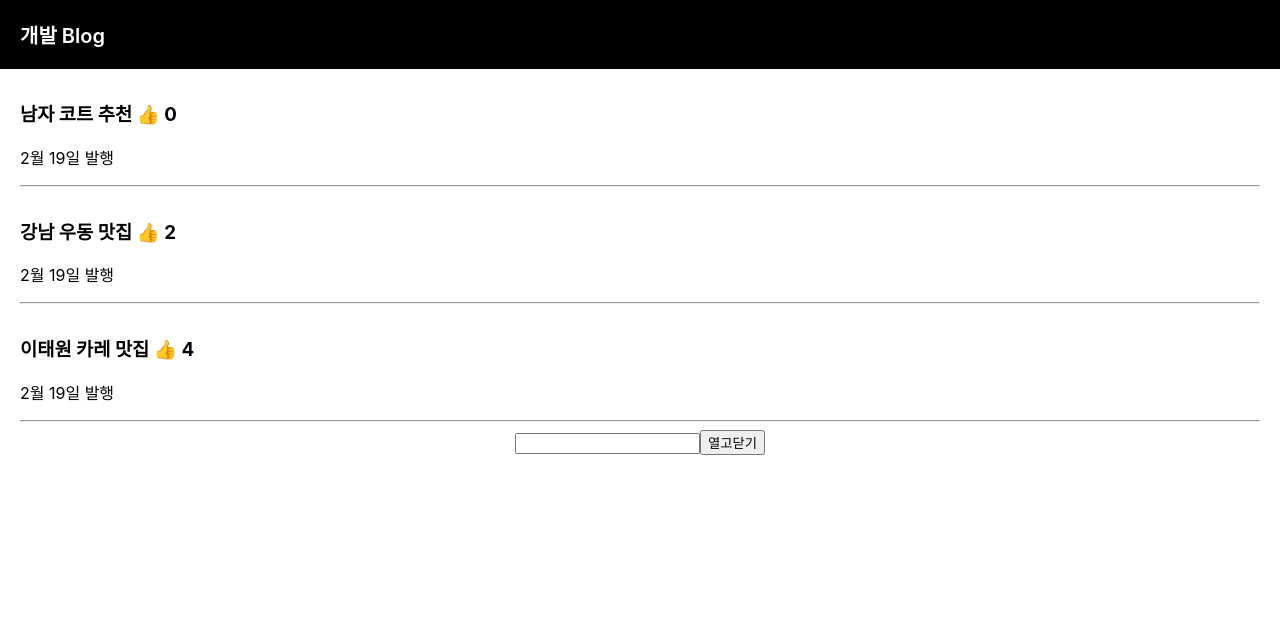
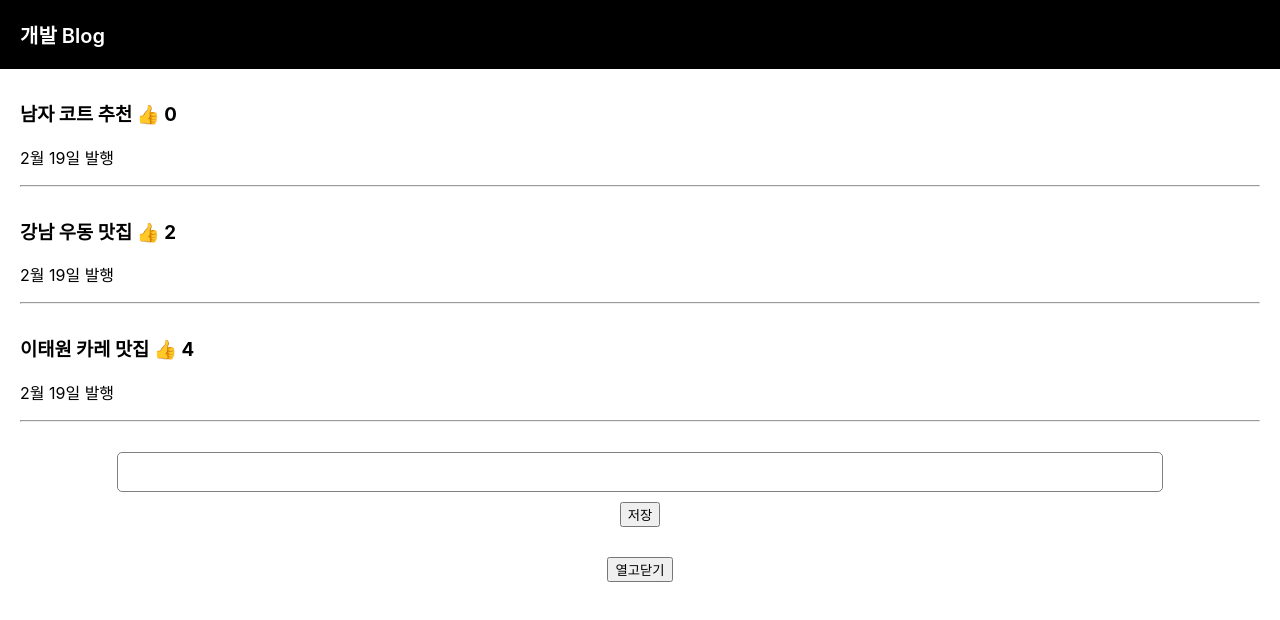
Before and after one commit to ihateindex/codingapple_react_class, a React (Create React App) app in the folder blog/: page / in a window 1280 px wide. Shown: the top 620 px of the page. Built offline with nearby package versions, Linux system fonts and the light colour scheme.

Commit message:
0317 - input에 입력한 값을 글목록에 추가하기

```diff
--- a/blog/src/App.css
+++ b/blog/src/App.css
@@ -33,37 +33,20 @@
   cursor: pointer;
 }
 
-.App-logo {
-  height: 40vmin;
-  pointer-events: none;
+.publish {
+  margin-top: 30px;
+  margin-bottom: 30px;
 }
 
-@media (prefers-reduced-motion: no-preference) {
-  .App-logo {
-    animation: App-logo-spin infinite 20s linear;
-  }
+.publish input {
+  padding: 10px;
+  font-size: 16px;
+  border-radius: 5px;
+  width: 80%;
+  border: 1px solid grey;
 }
 
-.App-header {
-  background-color: #282c34;
-  min-height: 100vh;
-  display: flex;
-  flex-direction: column;
-  align-items: center;
-  justify-content: center;
-  font-size: calc(10px + 2vmin);
-  color: white;
+.publish button {
+  display: block;
+  margin: 10px auto 0;
 }
-
-.App-link {
-  color: #61dafb;
-}
-
-@keyframes App-logo-spin {
-  from {
-    transform: rotate(0deg);
-  }
-  to {
-    transform: rotate(360deg);
-  }
-}
--- a/blog/src/App.js
+++ b/blog/src/App.js
@@ -14,8 +14,11 @@
     let [입력값, 입력값변경] = useState('');
 
     function 제목바꾸기() {
+        // 원래 있던 글제목 배열을 복사해서 변수 newArray에 담는다.
         var newArray = [...글제목];
+        // newArray 배열에서 변경을 원하는 부분을 바꾼다.
         newArray[0] = '여자 코트 추천';
+        // 글제목 배열의 setState인 글제목변경에 newArray를 넣어 글제목을 바꿔준다.
         글제목변경(newArray);
     }
 
@@ -32,6 +35,23 @@
         modal변경(!modal);
     }
 
+    function 글제목추가() {
+        var newArray = [...글제목];
+        newArray.unshift(입력값);
+        var newArray2 = [...따봉];
+        newArray2.unshift(0);
+        글제목변경(newArray);
+        따봉변경(newArray2);
+    }
+
+    function 따봉플러스(idx) {
+        var 새로운따봉값 = 따봉[idx] + 1;
+        var newArray = [...따봉];
+        newArray[idx] = 새로운따봉값;
+        따봉변경(newArray);
+    }
+
+
     return (
         <div className="App">
             <div className="black-nav">
@@ -41,13 +61,13 @@
             <button onClick={ 제목정렬 }>제목정렬</button> */}
             {글제목.map(function (글, idx) {
                 return (
-                    <div className="list">
+                    <div className="list" key={idx}>
                         <h3
                             onClick={() => {
                                 누른제목변경(idx);
                             }}
                         >
-                            {글} <span> 👍 </span>
+                            {글} <span onClick={()=>따봉플러스(idx)}> 👍 </span>
                             {따봉[idx]}
                         </h3>
                         <p>2월 19일 발행</p>
@@ -55,7 +75,12 @@
                     </div>
                 );
             })}
-            <input onChange={ (e)=>{ 입력값변경(e.target.value)} }></input>
+
+            <div className='publish'>
+                <input onChange={ (e)=>{입력값변경(e.target.value)} } />
+                <button onClick={글제목추가}>저장</button>
+            </div>
+
             <button onClick={모달스위치}>열고닫기</button>
             {modal === true ? <Modal 글제목={글제목} 누른제목={누른제목}></Modal> : null}
         </div>
```
